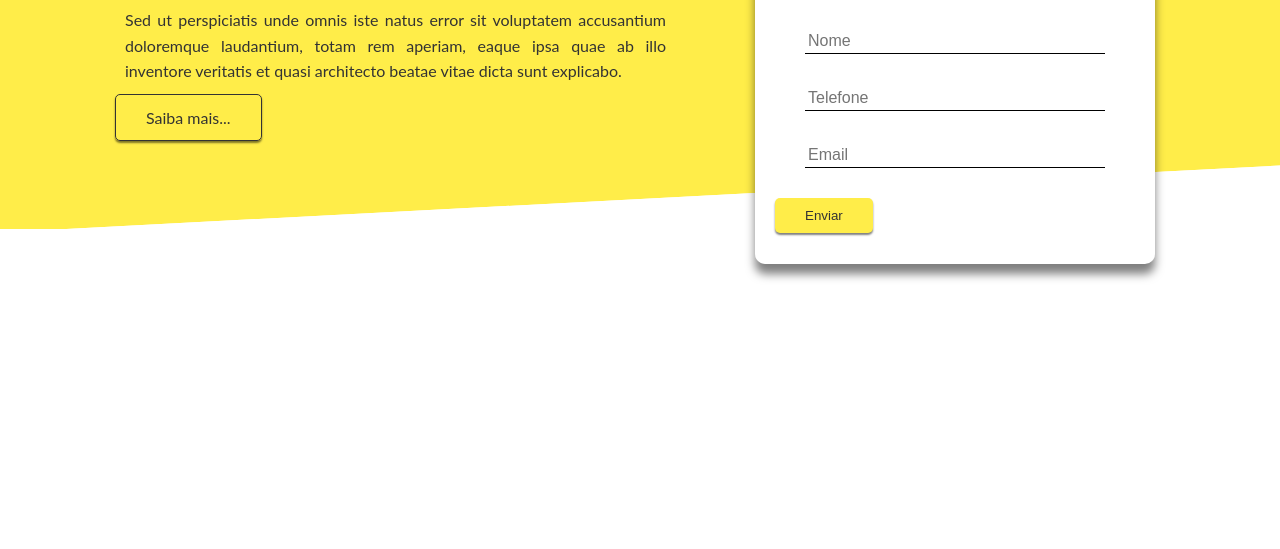
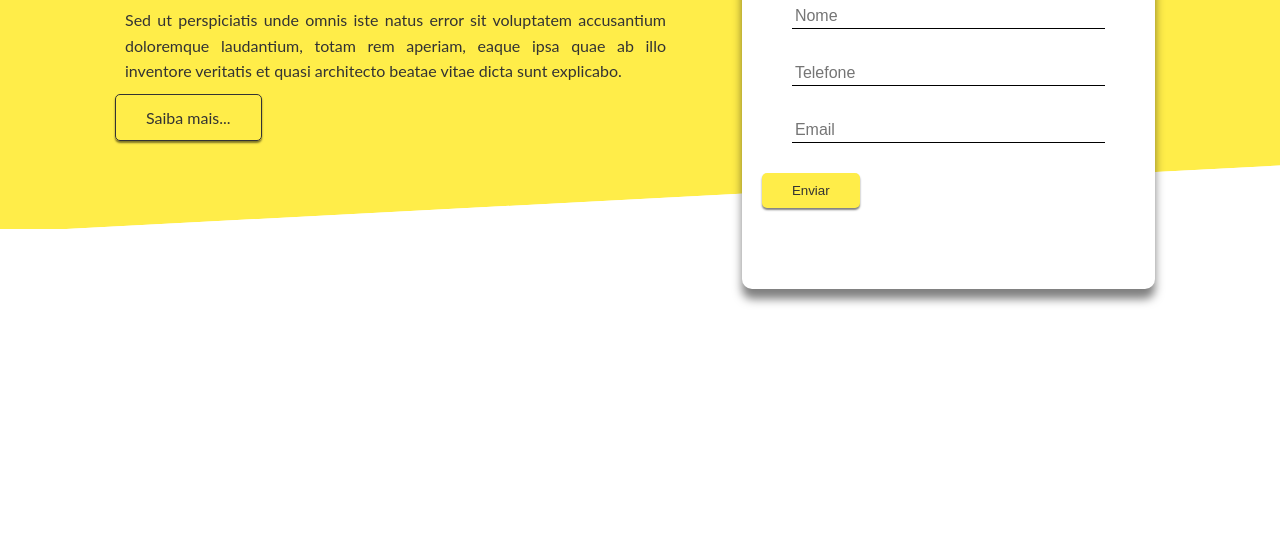
Before and after one commit to PedrozaEu/LandingPage, a plain HTML site: page Index.html in a window 1280 px wide. Shown: the part 251-800 px from the top of the page. Drawn offline with Linux system fonts and the light colour scheme.

Commit message:
Mudança de tabulação

```diff
--- a/CSS/Style.css
+++ b/CSS/Style.css
@@ -1,4 +1,4 @@
-/* CSS  Reset */
+/* CSS	Reset */
 html,
 body,
 div,
@@ -123,7 +123,7 @@ table {
 	border-collapse: collapse;
 	border-spacing: 0;
 }
-/* CSS  Reset */
+/* CSS	Reset */
 
 :root {
 	--CorDeBase: rgb(255, 237, 73);
@@ -219,8 +219,8 @@ img {
 .showcase-form {
 	position: relative;
 	top: 60px;
-  height: 350px;
-  width: 400px;
+	height: 100%;
+	width: 90%;
 	padding: 40px;
 	z-index: 100;
 	justify-self: flex-end;
```
Also changed, not shown: Index.html (+1 -3 lines). Lines whose indentation alone changed are shown as unchanged.
